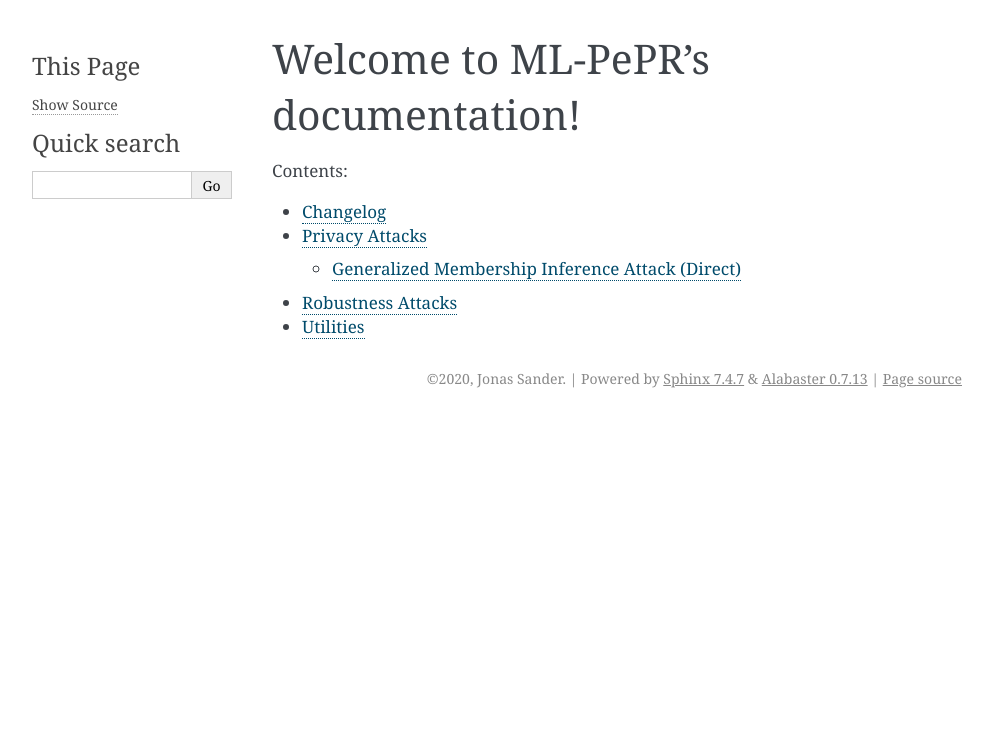
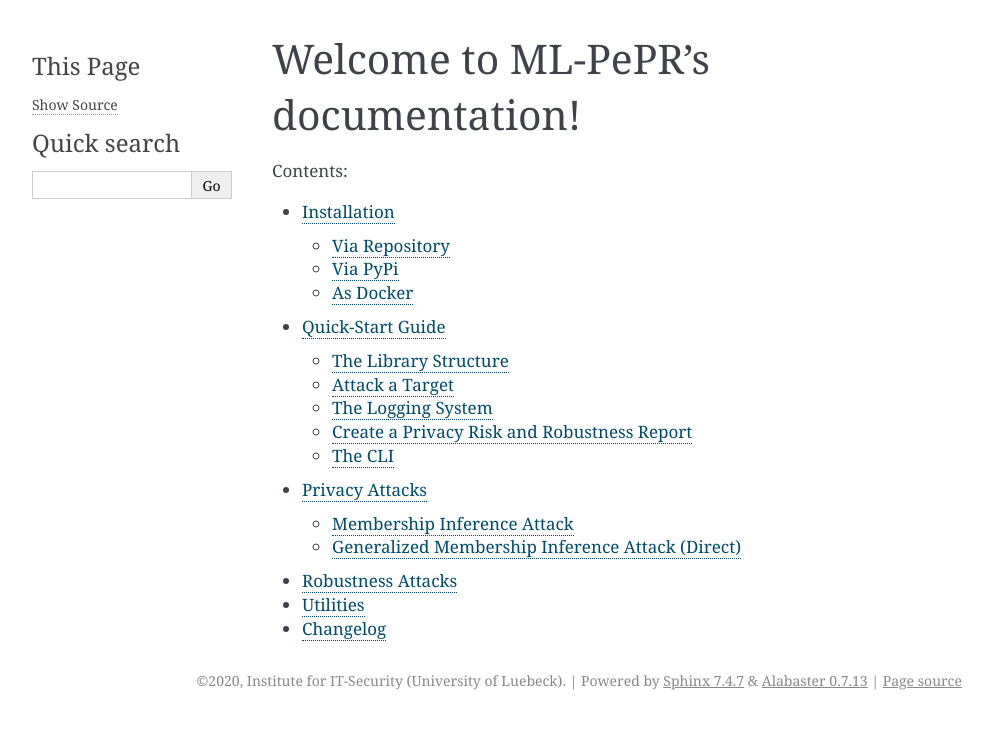
Before and after one commit to hallojs/ml-pepr, a Sphinx documentation site: the page built from docs/source/index.rst, in a window 1280 px wide. Shown: the top 729 px of the page, without its empty margins (148-1141 px from the left). Built offline with Sphinx 7.4.7, drawn with Linux system fonts in a browser that asks for light colours.

Commit message:
Update documentation. Start implementing multiple model evaluation.

```diff
--- a/docs/source/conf.py
+++ b/docs/source/conf.py
@@ -18,8 +18,8 @@ print('######PATH: ', sys.path)
 # -- Project information -----------------------------------------------------
 
 project = 'ML-PePR'
-copyright = '2020, Jonas Sander'
-author = 'University of Luebeck: ITS KI-Lab Team'
+copyright = '2020, Institute for IT-Security (University of Luebeck)'
+author = 'University of Luebeck: ITS KI-Lab Group'
 
 # The full version, including alpha/beta/rc tags
 release = 'preAlpha'
@@ -53,7 +53,10 @@ html_theme = 'alabaster'
 # so a file named "default.css" will overwrite the builtin "default.css".
 html_static_path = ['_static']
 
-# Napoleon settings
+# -- Options for PDF output ------------------------------------------------------------
+latex_elements = {'extraclassoptions': ',openany,oneside'}  # Remove blank pages.
+
+# -- Napoleon settings -----------------------------------------------------------------
 napoleon_google_docstring = False
 napoleon_numpy_docstring = True
 napoleon_include_init_with_doc = True
--- a/docs/source/index.rst
+++ b/docs/source/index.rst
@@ -5,7 +5,9 @@ Welcome to ML-PePR's documentation!
    :maxdepth: 2
    :caption: Contents:
 
-   changelog
+   installation
+   quick_start_guide
    privacy_attacks
    robustness_attacks
    utilities
+   changelog
--- /dev/null
+++ b/docs/source/installation.rst
@@ -0,0 +1,25 @@
+Installation
+============
+
+.. warning:: Caution, this is a preAlpha version. Always do plausibility to your results!
+
+We offer various installation options. Follow the instructions below to perform the desired installation. If you want to
+install the latest developer version please use the code-repository of this library. The current release is only tested
+with Python 3.7.9.
+
+Via Repository
+--------------
+1. Clone the repository.
+2. Run in the terminal: ``pip install -e .``
+
+
+Via PyPi
+--------
+Coming soon!
+
+
+As Docker
+---------
+Coming soon!
+
+.. note:: The current version is not tested under Windows and only supports TensorFlow at the Moment!
--- /dev/null
+++ b/docs/source/mia.rst
@@ -0,0 +1,4 @@
+Membership Inference Attack
+===========================
+
+Coming soon!
--- a/docs/source/privacy_attacks.rst
+++ b/docs/source/privacy_attacks.rst
@@ -5,4 +5,5 @@ Privacy Attacks
    :maxdepth: 2
    :caption: Contents:
 
+   mia
    gmia
--- /dev/null
+++ b/docs/source/quick_start_guide.rst
@@ -0,0 +1,18 @@
+Quick-Start Guide
+=================
+This guide is intended to get you familiar with the library and get things up and running as quickly as possible.
+
+The Library Structure
+---------------------
+
+Attack a Target
+---------------
+
+The Logging System
+------------------
+
+Create a Privacy Risk and Robustness Report
+-------------------------------------------
+
+The CLI
+-------
```
Also changed, not shown: README.md (deleted, +0 -20 lines), README.rst (added, +55 -0 lines), 3 other files.
